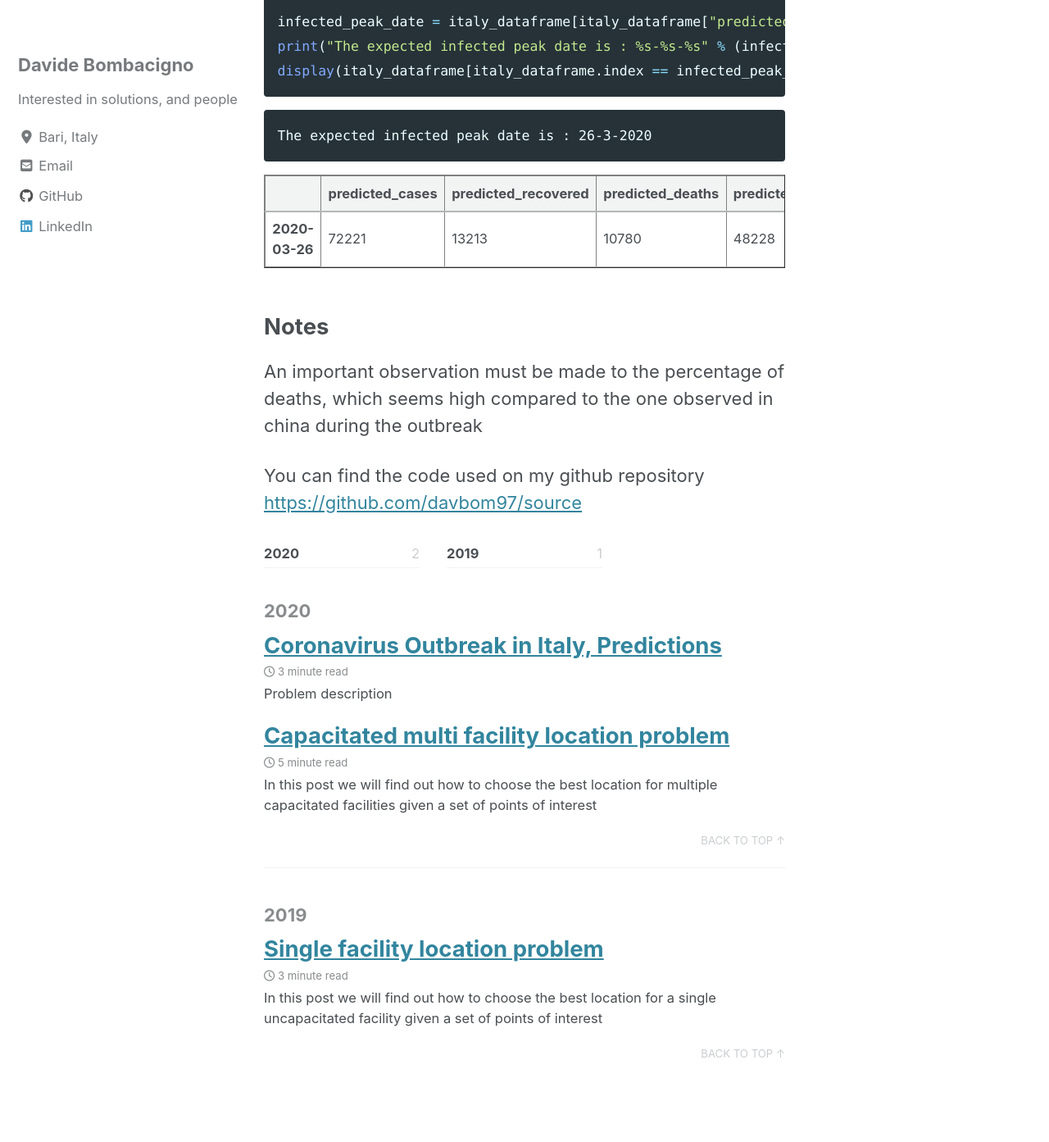
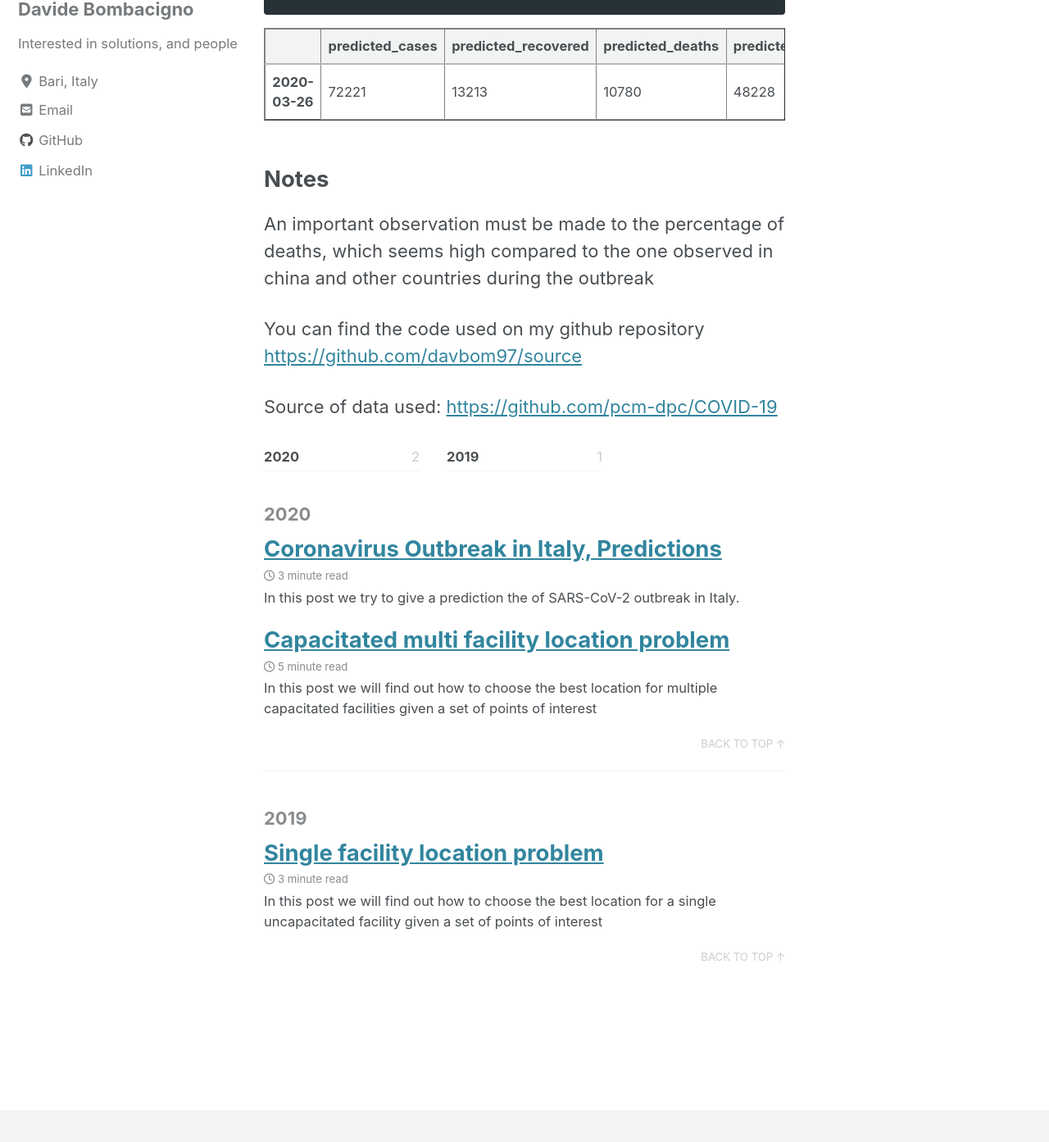
Before and after one commit to davbom97/davbom97.github.io, a Jekyll site: the page built from _posts/2020-03-20-Coronavirus Outbreak in Italy, Predictions.md, in a window 1280 px wide and 1400 px high, scrolled down 12501 px. Shown: the top 1393 px of the window at 82% size. Built offline with Jekyll 4.4.1, drawn with Linux system fonts in a browser that asks for light colours; cached includes are drawn as plain includes; nearby versions of some CDN libraries; formulas are drawn with MathJax 3; some of the changed text lies outside the part shown.

Commit message:
minor front stuff changes

```diff
--- a/_posts/2020-03-20-Coronavirus Outbreak in Italy, Predictions.md
+++ b/_posts/2020-03-20-Coronavirus Outbreak in Italy, Predictions.md
@@ -5,11 +5,8 @@
 category: "Data Analysis"
 #tags: "optimization","location","logistics"
 ---
-## Problem description
 
-Source of data used: <https://github.com/pcm-dpc/COVID-19>
-
-On this post we try to give a prediction the of SARS-CoV-2 outbreak in Italy.
+In this post we try to give a prediction the of SARS-CoV-2 outbreak in Italy.
 
 To do this we assume that the number of confirmed cases follows a logistc function:
 
@@ -612,6 +608,8 @@
 
 ## Notes
 
-An important observation must be made to the percentage of deaths, which seems high compared to the one observed in china during the outbreak
+An important observation must be made to the percentage of deaths, which seems high compared to the one observed in china and other countries during the outbreak
 
 You can find the code used on my github repository <https://github.com/davbom97/source>
+
+Source of data used: <https://github.com/pcm-dpc/COVID-19>
```
Also changed, not shown: other parts of _posts/2020-03-20-Coronavirus Outbreak in Italy, Predictions.md (+0 -1 lines).
